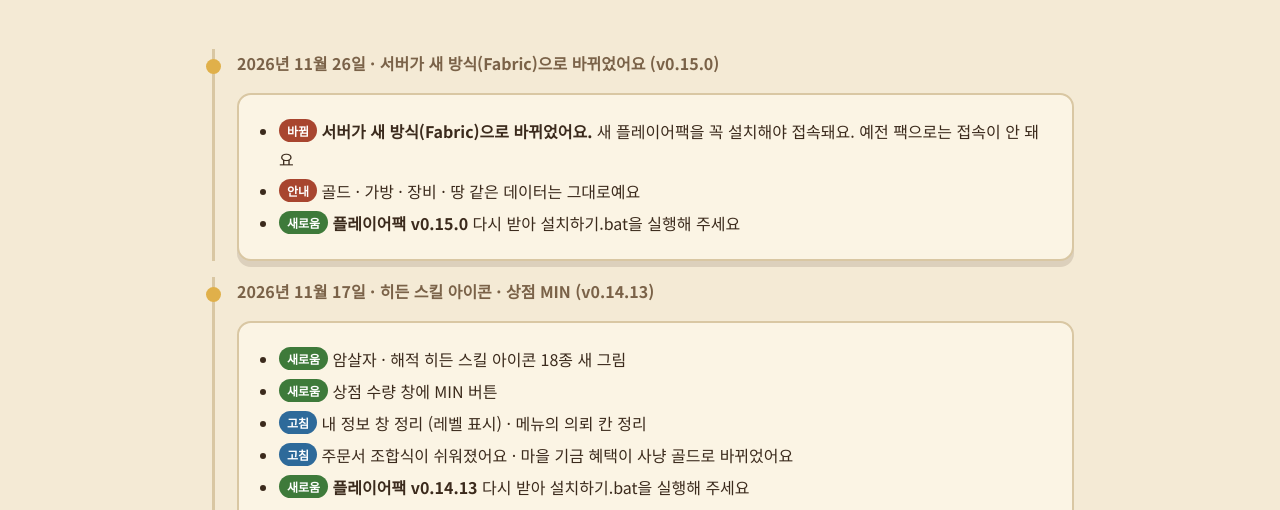
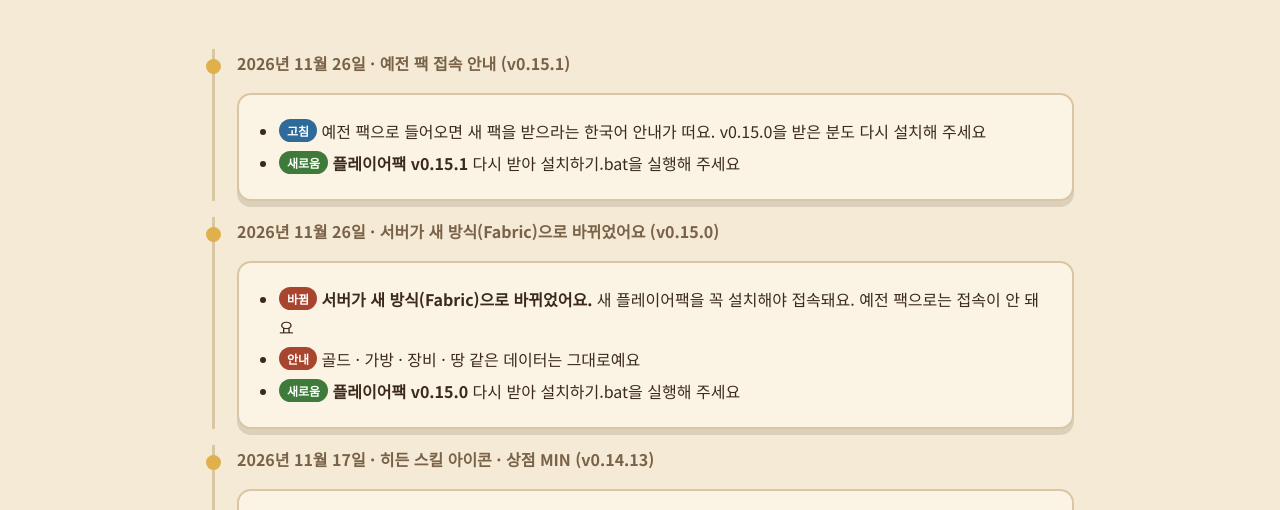
Before and after one commit to kongspace94/yoriworld, a plain HTML site: page updates.html in a window 1280 px wide. Shown: the part 219-729 px from the top of the page. Drawn offline with Linux system fonts and the light colour scheme.

Commit message:
업데이트 소식: v0.15.1 (예전 팩 안내)

```diff
--- a/updates.html
+++ b/updates.html
@@ -25,6 +25,15 @@
 
 <main class="wrap">
   <section>
+    <div class="update">
+      <p class="date">2026년 11월 26일 · 예전 팩 접속 안내 (v0.15.1)</p>
+      <div class="card">
+        <ul>
+          <li><span class="badge b-fix">고침</span> 예전 팩으로 들어오면 새 팩을 받으라는 한국어 안내가 떠요. v0.15.0을 받은 분도 다시 설치해 주세요</li>
+          <li><span class="badge b-new">새로움</span> <b>플레이어팩 v0.15.1</b> 다시 받아 설치하기.bat을 실행해 주세요</li>
+        </ul>
+      </div>
+    </div>
     <div class="update">
       <p class="date">2026년 11월 26일 · 서버가 새 방식(Fabric)으로 바뀌었어요 (v0.15.0)</p>
       <div class="card">
```
